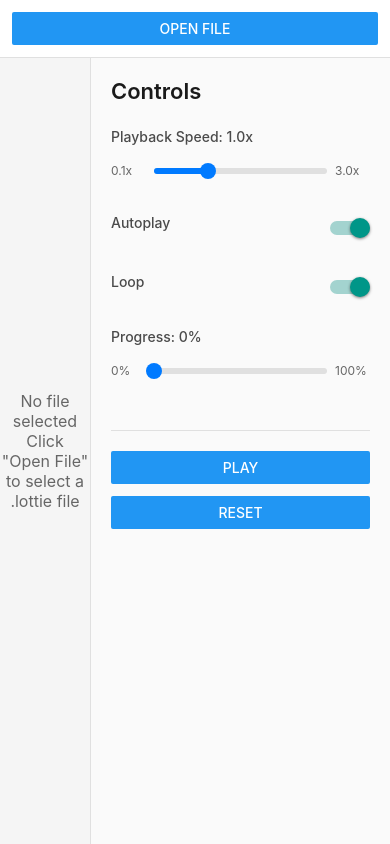
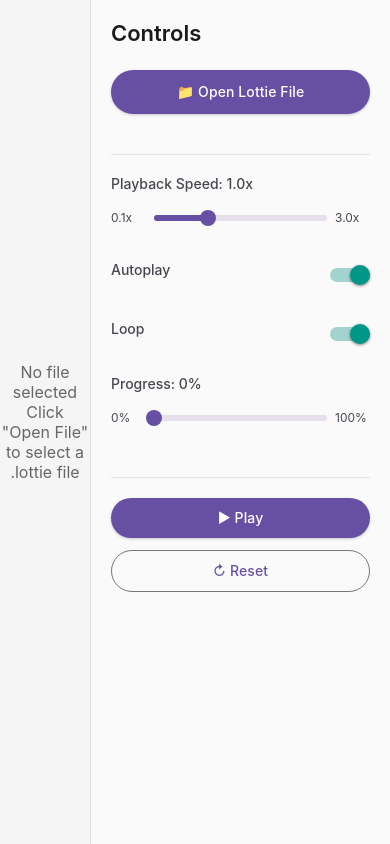
Before and after one commit to devinbits/lottie-viewer, a React Native app: screen / in a window 390 px wide. Built offline with nearby package versions, Linux system fonts and the light colour scheme.

Commit message:
feat: Integrate file picker into settings panel and refactor playback controls with custom buttons.

```diff
--- a/src/App.tsx
+++ b/src/App.tsx
@@ -2,7 +2,6 @@ import React, { useState, useRef, useEffect } from 'react';
 import { View, StyleSheet, DeviceEventEmitter } from 'react-native';
 import LottiePlayer, { type LottiePlayerRef } from './components/LottiePlayer';
 import SettingsPanel from './components/SettingsPanel';
-import FilePickerButton from './components/FilePickerButton';
 import ErrorBoundary from './components/ErrorBoundary';
 import { openFilePicker } from './services/FilePickerService';
 
@@ -100,7 +99,6 @@ function App(props: AppProps): React.JSX.Element {
   return (
     <ErrorBoundary>
       <View style={styles.container}>
-        <FilePickerButton onPress={handleOpenFile} />
         <View style={styles.content}>
           <View style={styles.previewArea}>
             <LottiePlayer
@@ -125,6 +123,7 @@ function App(props: AppProps): React.JSX.Element {
             onPlay={handlePlay}
             onPause={handlePause}
             onReset={handleReset}
+            onFilePickerPress={handleOpenFile}
           />
         </View>
       </View>
--- a/src/components/SettingsPanel.tsx
+++ b/src/components/SettingsPanel.tsx
@@ -1,13 +1,12 @@
-import React, {useState} from 'react';
+import React, { useState } from 'react';
 import {
   View,
   Text,
   StyleSheet,
   Switch,
-  Button,
   TouchableOpacity,
 } from 'react-native';
-import type {SettingsPanelProps} from '../types';
+import type { SettingsPanelProps } from '../types';
 
 const SettingsPanel: React.FC<SettingsPanelProps> = ({
   speed,
@@ -22,6 +21,7 @@ const SettingsPanel: React.FC<SettingsPanelProps> = ({
   onPlay,
   onPause,
   onReset,
+  onFilePickerPress,
 }) => {
   const [speedTrackWidth, setSpeedTrackWidth] = useState(200);
   const [progressTrackWidth, setProgressTrackWidth] = useState(200);
@@ -33,7 +33,7 @@ const SettingsPanel: React.FC<SettingsPanelProps> = ({
     max: number,
     onChange: (value: number) => void
   ) => {
-    const {locationX} = e.nativeEvent;
+    const { locationX } = e.nativeEvent;
     const percentage = Math.max(0, Math.min(1, locationX / trackWidth));
     const value = min + percentage * (max - min);
     onChange(value);
@@ -42,6 +42,14 @@ const SettingsPanel: React.FC<SettingsPanelProps> = ({
   return (
     <View style={styles.container}>
       <Text style={styles.title}>Controls</Text>
+
+      {/* File Picker Button */}
+      <TouchableOpacity style={styles.filePickerButton} onPress={onFilePickerPress}>
+        <Text style={styles.filePickerButtonText}>📁 Open Lottie File</Text>
+      </TouchableOpacity>
+
+      {/* Divider */}
+      <View style={styles.divider} />
 
       {/* Playback Speed */}
       <View style={styles.controlGroup}>
@@ -60,13 +68,13 @@ const SettingsPanel: React.FC<SettingsPanelProps> = ({
             <View
               style={[
                 styles.sliderFill,
-                {width: `${((speed - 0.1) / 2.9) * 100}%`},
+                { width: `${((speed - 0.1) / 2.9) * 100}%` },
               ]}
             />
             <View
               style={[
                 styles.sliderThumb,
-                {left: `${((speed - 0.1) / 2.9) * 100}%`},
+                { left: `${((speed - 0.1) / 2.9) * 100}%` },
               ]}
             />
           </TouchableOpacity>
@@ -102,11 +110,11 @@ const SettingsPanel: React.FC<SettingsPanelProps> = ({
               handleSliderPress(e, progressTrackWidth, 0, 1, onProgressChange)
             }
             activeOpacity={1}>
-            <View style={[styles.sliderFill, {width: `${progress * 100}%`}]} />
+            <View style={[styles.sliderFill, { width: `${progress * 100}%` }]} />
             <View
               style={[
                 styles.sliderThumb,
-                {left: `${Math.max(0, Math.min(100, progress * 100))}%`},
+                { left: `${Math.max(0, Math.min(100, progress * 100))}%` },
               ]}
             />
           </TouchableOpacity>
@@ -114,14 +122,23 @@ const SettingsPanel: React.FC<SettingsPanelProps> = ({
         </View>
       </View>
 
+      {/* Divider */}
+      <View style={styles.divider} />
+
       {/* Playback Controls */}
       <View style={styles.buttonGroup}>
-        <Button
-          title={isPlaying ? 'Pause' : 'Play'}
+        <TouchableOpacity
+          style={[styles.controlButton, isPlaying ? styles.pauseButton : styles.playButton]}
           onPress={isPlaying ? onPause : onPlay}
-        />
+        >
+          <Text style={styles.controlButtonText}>
+            {isPlaying ? '⏸ Pause' : '▶ Play'}
+          </Text>
+        </TouchableOpacity>
         <View style={styles.buttonSpacer} />
-        <Button title="Reset" onPress={onReset} />
+        <TouchableOpacity style={styles.resetButton} onPress={onReset}>
+          <Text style={styles.resetButtonText}>↻ Reset</Text>
+        </TouchableOpacity>
       </View>
     </View>
   );
@@ -141,13 +158,39 @@ const styles = StyleSheet.create({
     marginBottom: 24,
     color: '#1a1a1a',
   },
+  filePickerButton: {
+    backgroundColor: '#6750A4',
+    paddingVertical: 12,
+    paddingHorizontal: 24,
+    borderRadius: 100,
+    alignItems: 'center',
+    justifyContent: 'center',
+    marginBottom: 20,
+    shadowColor: '#000',
+    shadowOffset: { width: 0, height: 1 },
+    shadowOpacity: 0.2,
+    shadowRadius: 3,
+    elevation: 1,
+  },
+  filePickerButtonText: {
+    color: '#FFFFFF',
+    fontSize: 14,
+    fontWeight: '500',
+    letterSpacing: 0.1,
+    lineHeight: 20,
+  },
+  divider: {
+    height: 1,
+    backgroundColor: '#E7E0EC',
+    marginVertical: 20,
+  },
   controlGroup: {
     marginBottom: 24,
   },
   label: {
     fontSize: 14,
     marginBottom: 10,
-    color: '#4a4a4a',
+    color: '#49454F',
     fontWeight: '500',
   },
   sliderContainer: {
@@ -158,7 +201,7 @@ const styles = StyleSheet.create({
   sliderTrack: {
     flex: 1,
     height: 6,
-    backgroundColor: '#e0e0e0',
+    backgroundColor: '#E7E0EC',
     borderRadius: 3,
     marginHorizontal: 8,
     position: 'relative',
@@ -166,7 +209,7 @@ const styles = StyleSheet.create({
   sliderFill: {
     position: 'absolute',
     height: '100%',
-    backgroundColor: '#007AFF',
+    backgroundColor: '#6750A4',
     borderRadius: 3,
   },
   sliderThumb: {
@@ -174,13 +217,13 @@ const styles = StyleSheet.create({
     width: 16,
     height: 16,
     borderRadius: 8,
-    backgroundColor: '#007AFF',
+    backgroundColor: '#6750A4',
     marginLeft: -8,
     marginTop: -5,
   },
   sliderLabel: {
     fontSize: 12,
-    color: '#666',
+    color: '#49454F',
     minWidth: 35,
   },
   toggleRow: {
@@ -190,14 +233,53 @@ const styles = StyleSheet.create({
     paddingVertical: 4,
   },
   buttonGroup: {
-    marginTop: 20,
-    paddingTop: 20,
-    borderTopWidth: 1,
-    borderTopColor: '#e0e0e0',
+    marginTop: 0,
   },
   buttonSpacer: {
     height: 12,
   },
+  controlButton: {
+    paddingVertical: 10,
+    paddingHorizontal: 24,
+    borderRadius: 100,
+    alignItems: 'center',
+    justifyContent: 'center',
+    shadowColor: '#000',
+    shadowOffset: { width: 0, height: 1 },
+    shadowOpacity: 0.2,
+    shadowRadius: 3,
+    elevation: 1,
+  },
+  playButton: {
+    backgroundColor: '#6750A4',
+  },
+  pauseButton: {
+    backgroundColor: '#7D5260',
+  },
+  controlButtonText: {
+    color: '#FFFFFF',
+    fontSize: 14,
+    fontWeight: '500',
+    letterSpacing: 0.1,
+    lineHeight: 20,
+  },
+  resetButton: {
+    backgroundColor: 'transparent',
+    paddingVertical: 10,
+    paddingHorizontal: 24,
+    borderRadius: 100,
+    alignItems: 'center',
+    justifyContent: 'center',
+    borderWidth: 1,
+    borderColor: '#79747E',
+  },
+  resetButtonText: {
+    color: '#6750A4',
+    fontSize: 14,
+    fontWeight: '500',
+    letterSpacing: 0.1,
+    lineHeight: 20,
+  },
 });
 
 export default SettingsPanel;
--- a/src/types/index.ts
+++ b/src/types/index.ts
@@ -22,4 +22,5 @@ export interface SettingsPanelProps {
   onPlay: () => void;
   onPause: () => void;
   onReset: () => void;
+  onFilePickerPress: () => void;
 }
```
